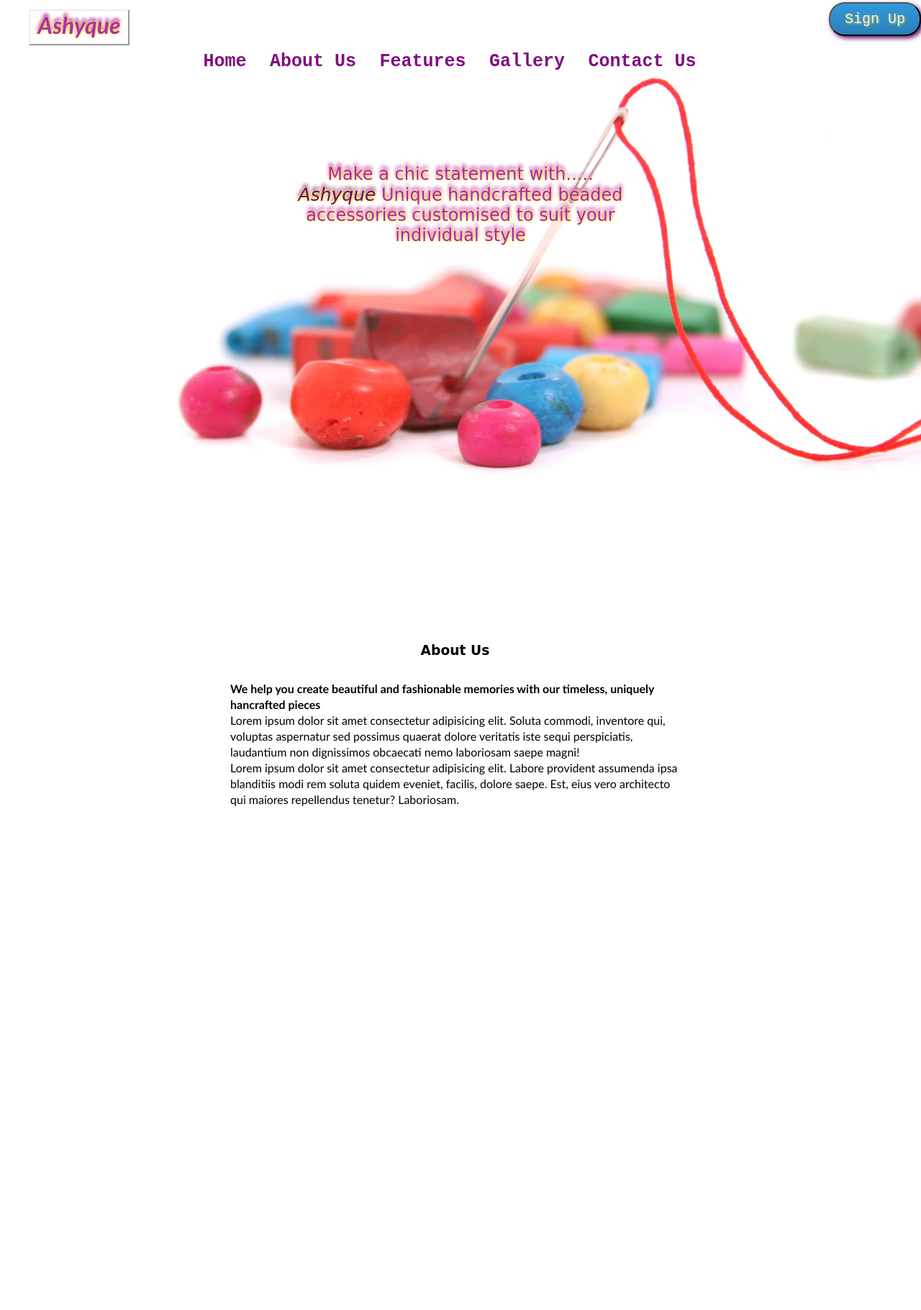
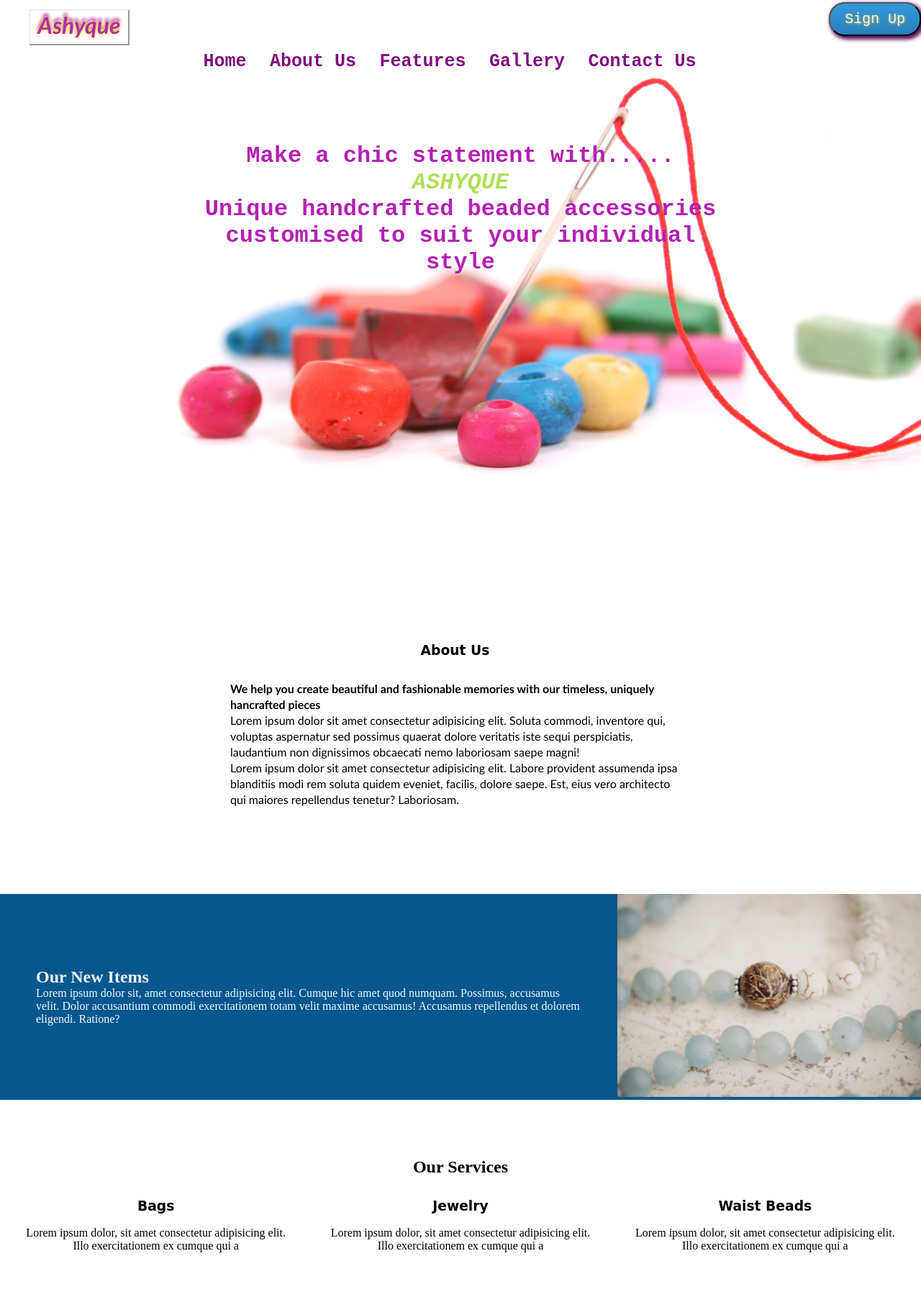
Before and after one commit to Hannan-Laaraba/Landing-Page, a plain HTML site: page index.html in a window 1280 px wide. Shown: the part 27-1847 px from the top of the page at 72% size. Before the commit the page ends 1269 px from the top, so only its background shows below. Drawn offline with Linux system fonts and the light colour scheme.

Commit message:
Added New Sections

```diff
--- a/index.html
+++ b/index.html
@@ -24,7 +24,9 @@
                             <div><button type="submit" class="btn">Sign Up</button>
                             </div>
                         </ul>
-                        <p class="header-text">Make a chic statement with..... <span class="span">Ashyque</span>
+                        <p class="header-text">Make a chic statement with..... <br> <span class="span">ASHYQUE</span>
+                            <br>
+
                             Unique handcrafted beaded accessories customised to suit your individual style </p>
                     </nav>
 
@@ -38,10 +40,48 @@
                     <h4>We help you create beautiful and fashionable memories with our timeless, uniquely hancrafted pieces</h4>
                     <p>Lorem ipsum dolor sit amet consectetur adipisicing elit. Soluta commodi, inventore qui, voluptas aspernatur sed possimus quaerat dolore veritatis iste sequi perspiciatis, laudantium non dignissimos obcaecati nemo laboriosam saepe magni!</p>
                     <p>Lorem ipsum dolor sit amet consectetur adipisicing elit. Labore provident assumenda ipsa blanditiis modi rem soluta quidem eveniet, facilis, dolore saepe. Est, eius vero architecto qui maiores repellendus tenetur? Laboriosam.</p>
+                            </div>
 
+                        <section>
+
+                        </section>
                 </div>
 
             </section>
+            <section class="new-item">
+                <div class="new-item-text">
+                    <h2>Our New Items</h2>
+                    <p>Lorem ipsum dolor sit, amet consectetur adipisicing elit. Cumque hic amet quod numquam. Possimus, accusamus velit. Dolor accusantium commodi exercitationem totam velit maxime accusamus! Accusamus repellendus et dolorem eligendi. Ratione?</p>
+
+                    <div><button type="submit" class="btn">Sign Up</button></div>
+                </div>
+            <div class="img">
+                <img src="assets/pic4.jpg" alt="Ashyque">
+                </div>
+
+        </section>
+        <section class="services">
+            <h2>Our Services</h2>
+            <div class="service-items">
+                <div class="service-card">
+                    <h3>Bags</h3>
+                    <p>Lorem ipsum dolor, sit amet consectetur adipisicing elit. Illo exercitationem ex cumque qui a</p>
+                </div>
+                <div class="service-card">
+                    <h3>Jewelry</h3>
+                    <p>Lorem ipsum dolor, sit amet consectetur adipisicing elit. Illo exercitationem ex cumque qui a</p>
+                </div>
+                <div class="service-card">
+                    <h3>Waist Beads</h3>
+                    <p>Lorem ipsum dolor, sit amet consectetur adipisicing elit. Illo exercitationem ex cumque qui a</p>
+                </div>
+
+            </div>
+
+
+            </div>
+
+        </section>
 
         </div>
 
--- a/main1.css
+++ b/main1.css
@@ -97,23 +97,24 @@ a{
 .header-text{
     text-align: center;
     color: #b321b3;
-    padding: 120px 0 30px 0;
-    width: 40%;
+    padding: 90px 0 20px 0;
+    width: 60%;
     margin: auto;
-    font-size: x-large;
-    font-family: cursive,'Courier New', Courier, monospace;
-    font-weight: light;
-    text-shadow: 1px 0px 5px yellow, 0px -5px 5px;
-    /* font-size: 3rem; */
+    font-size: xx-large;
+    font-family: 'Courier New', Courier, monospace;
+    font-weight: bold;
+    /* text-shadow: 1px 0px 5px yellow, 0px -5px 5px; */
+    /* font-size: 1rem; */
 
 }
 
 .span{
-    font-family: cursive, 'Courier New', Courier, monospace;
-    color: rgb(109, 5, 100);
-    font-size: 25px;
+    font-family: 'Courier New', Courier, monospace;
+    color: rgb(178, 223, 90);
+    font-size: xx-large;
     font-weight: light;
     font-style: italic;
+    /* width: 60%; */
 
 }
 
@@ -121,6 +122,7 @@ h3{
     text-align: center;
     margin-bottom: 5%;
     font-family: cursive, Verdana, Geneva, Tahoma, sans-serif;
+
 }
 
 .about-section{
@@ -142,3 +144,58 @@ a:hover{
     padding: 2px 0;
     border-bottom: 2px solid blue;
 }
+
+.new-item{
+    display: flex;
+    align-items: center;
+    width: 100%;
+    background-color: #05578d;
+    margin: auto
+}
+
+.new-item-text{
+    padding: 50px;
+    color: aliceblue;
+}
+
+.text{
+    text-align: left;
+    padding: 10px 0;
+}
+
+.text h3{
+    padding: 14px 0;
+    color: #b321b3;
+}
+
+img {
+    width: 100%;
+}
+
+.img{
+    width: 70%;
+}
+
+.products{
+    padding: 100px 30px;
+    text-align: center;
+}
+
+.service-items {
+    display: grid;
+    grid-template-columns: repeat(3, 1fr);
+    grid-template-rows: 1fr;
+    grid-column-gap: 50px;
+    grid-row-gap: 0px;
+    }
+
+    .services {
+        padding:80px 30px  ;
+        margin: auto;
+        text-align: center;
+
+    }
+
+    .services h2{
+        padding-bottom: 30px;
+    }
```
